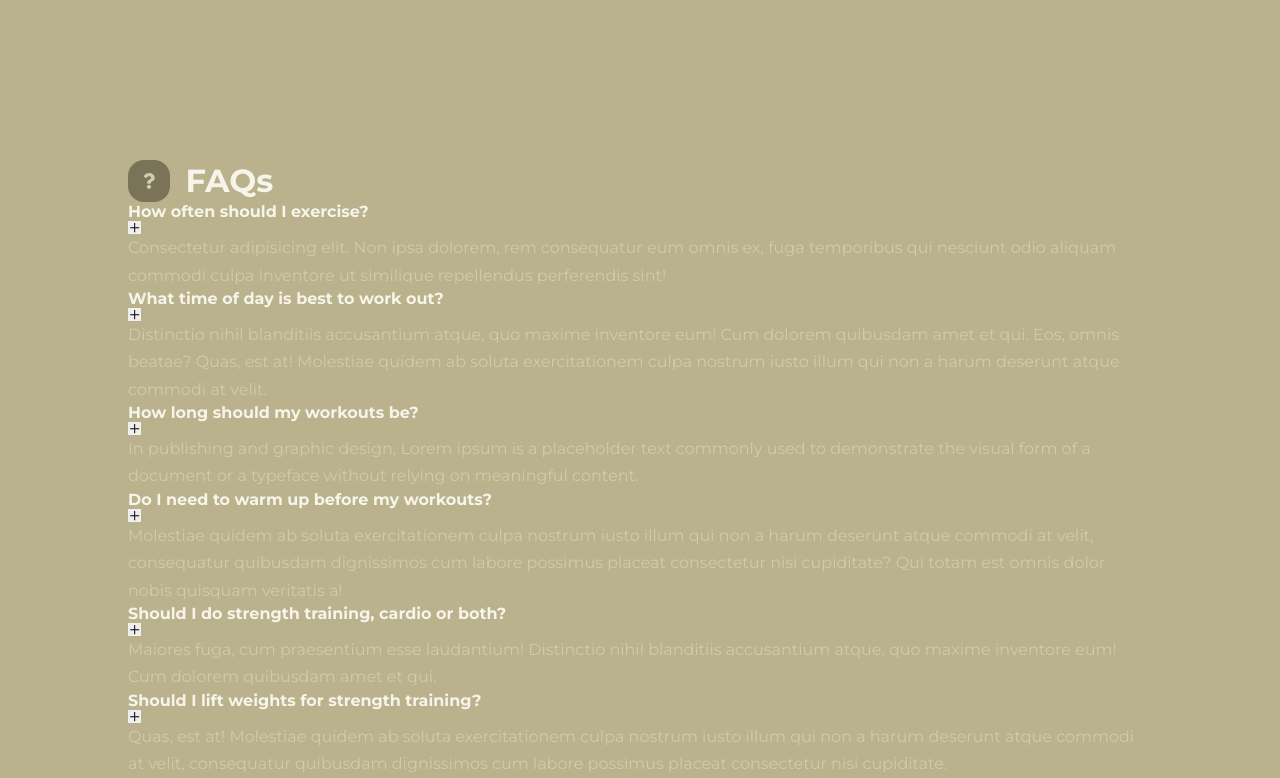
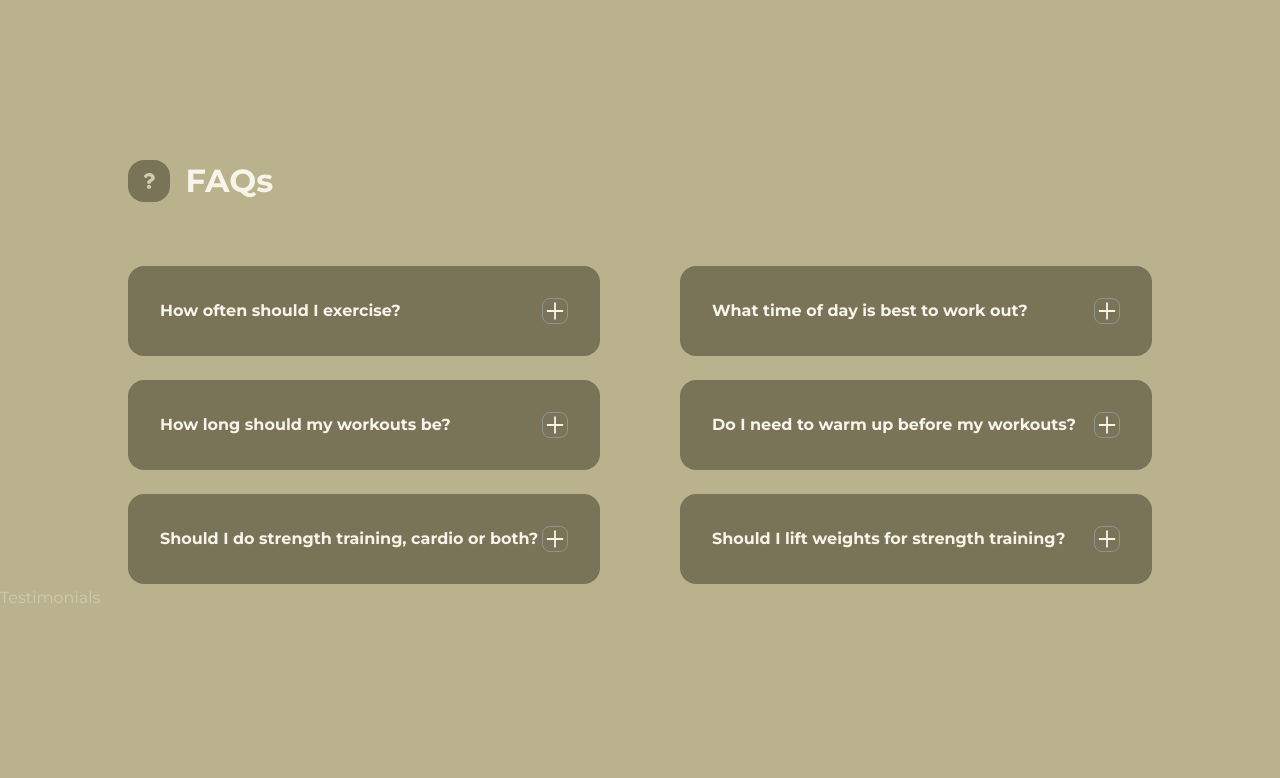
Before and after one commit to georgeophill/scotland-safaris, a React (Create React App) app in the folder scotland-safaris/scotland-safaris/: page / in a window 1280 px wide. Shown: the part 2237-3015 px from the top of the page. After the commit the page ends 2848 px from the top, so only its background shows below. Built offline with nearby package versions, Linux system fonts and the light colour scheme.

Commit message:
FAQ component

```diff
--- a/scotland-safaris/scotland-safaris/src/components/FAQ.jsx
+++ b/scotland-safaris/scotland-safaris/src/components/FAQ.jsx
@@ -3,15 +3,18 @@
 import {useState} from 'react'
 
 const FAQ = ({question, answer}) => {
+    const [isAnswerShowing, setIsAnswerShowing] = useState(false)
   return (
-    <article className="faq">
+    <article className="faq"  onClick={() => setIsAnswerShowing(prev => !prev)}>
         <div>
             <h4>{question}</h4>
             <button className="faq__icon ">
-                <AiOutlinePlus/>
+                {
+                    isAnswerShowing ? <AiOutlineMinus/> : <AiOutlinePlus/>
+                }
             </button>
         </div>
-            <p>{answer}</p>
+            { isAnswerShowing && <p>{answer}</p>}
     </article>
   )
 }
--- /dev/null
+++ b/scotland-safaris/scotland-safaris/src/components/Testimonials.jsx
@@ -0,0 +1,9 @@
+import React from 'react'
+
+const Testimonials = () => {
+  return (
+    <div>Testimonials</div>
+  )
+}
+
+export default Testimonials
--- a/scotland-safaris/scotland-safaris/src/pages/home/Home.css
+++ b/scotland-safaris/scotland-safaris/src/pages/home/Home.css
@@ -129,3 +129,36 @@
 /* ================================== */
 
             /* FAQs */
+
+.faqs__wrapper{
+    margin-top: 4rem;
+    display: grid;
+    grid-template-columns: 1fr 1fr;
+    gap: 1.5rem 5rem;
+    align-items: flex-start;
+}
+
+.faq {
+    background: var(--color-gray-400);
+    padding: 2rem;
+    border-radius: 1rem;
+    cursor: pointer;
+}
+
+.faq div {
+    display: flex;
+    align-items: center;
+    justify-content: space-between;
+}
+
+.faq__icon {
+    background: transparent;
+    color: var(--color-gray-100);
+    font-size: 1.5rem;
+    border: 1px solid rgb(146, 146, 146);
+    border-radius: 0.5rem;
+}
+
+.faq p {
+    margin-top: 1.5rem;
+}
--- a/scotland-safaris/scotland-safaris/src/pages/home/Home.jsx
+++ b/scotland-safaris/scotland-safaris/src/pages/home/Home.jsx
@@ -4,6 +4,7 @@
 import Safaris from '../../components/Safaris'
 import Values from '../../components/Values'
 import FAQs from '../../components/FAQs'
+import Testimonials from '../../components/Testimonials'
 
 
 
@@ -14,7 +15,7 @@
     <Safaris/>
     <Values/>
     <FAQs/>
-
+    <Testimonials/>
     </>
   )
 }
```
